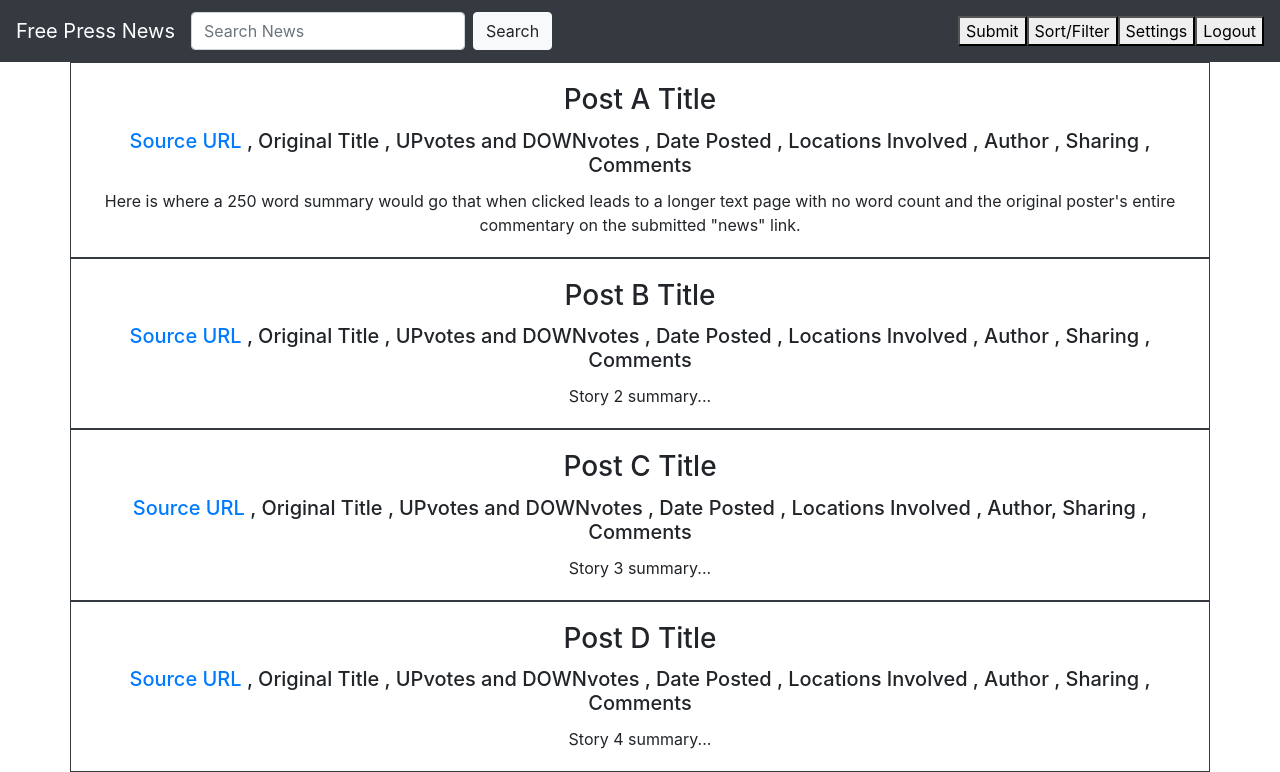
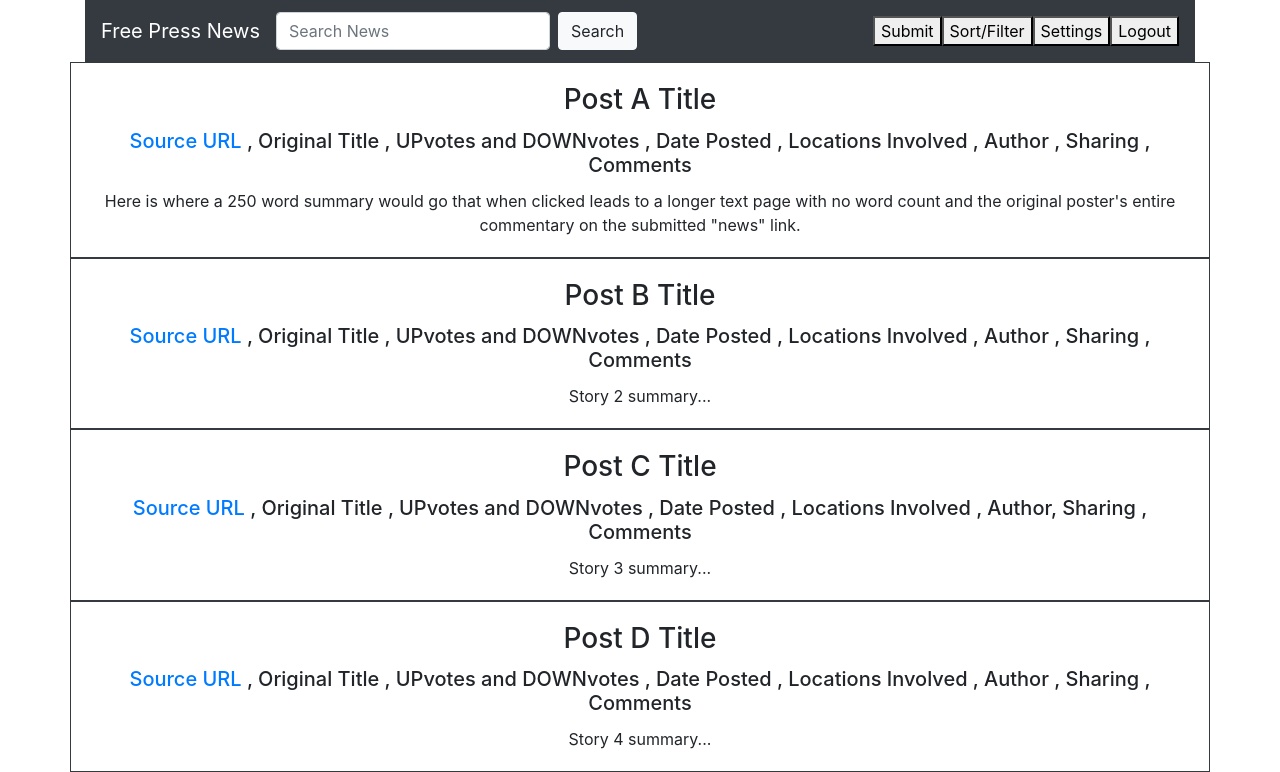
Before and after one commit to jschuess11/freePressNews, a plain HTML site: page index.html in a window 1280 px wide. Shown: the top 772 px of the page. Drawn offline with nearby package versions, Linux system fonts and the light colour scheme.

Commit message:
working on navbar display

```diff
--- a/index.html
+++ b/index.html
@@ -10,16 +10,20 @@
     integrity="sha384-TX8t27EcRE3e/ihU7zmQxVncDAy5uIKz4rEkgIXeMed4M0jlfIDPvg6uqKI2xXr2"
     crossorigin="anonymous"
   />
+  <link
+    rel="stylesheet"
+    href="style.css"/>
     <title>Free Press News</title>
   </head>
-  <nav class="navbar sticky-top navbar-dark bg-dark">
+  <div class="container sticky-top">
+  <nav class="navbar navbar-dark bg-dark">
     <a class="navbar-brand" href="#!">Free Press News</a>
-    <form class="form-inline">
+    <div><form class="form-inline">
       <input class="form-control mr-sm-2" type="text" placeholder="Search News">
       <button class="btn btn-light my-2 my-sm-0" type="submit">Search</button>
-    </form>
+    </form></div>
     <div class="navbar-text ml-auto"><button>Submit</button><button>Sort/Filter</button><button>Settings</button><button>Logout</button></div>
-  </nav>
+  </nav></div>
   <body>
 <div class="container border border-dark">
   <div class="column-1">
```
Also changed, not shown: style.css (added).
